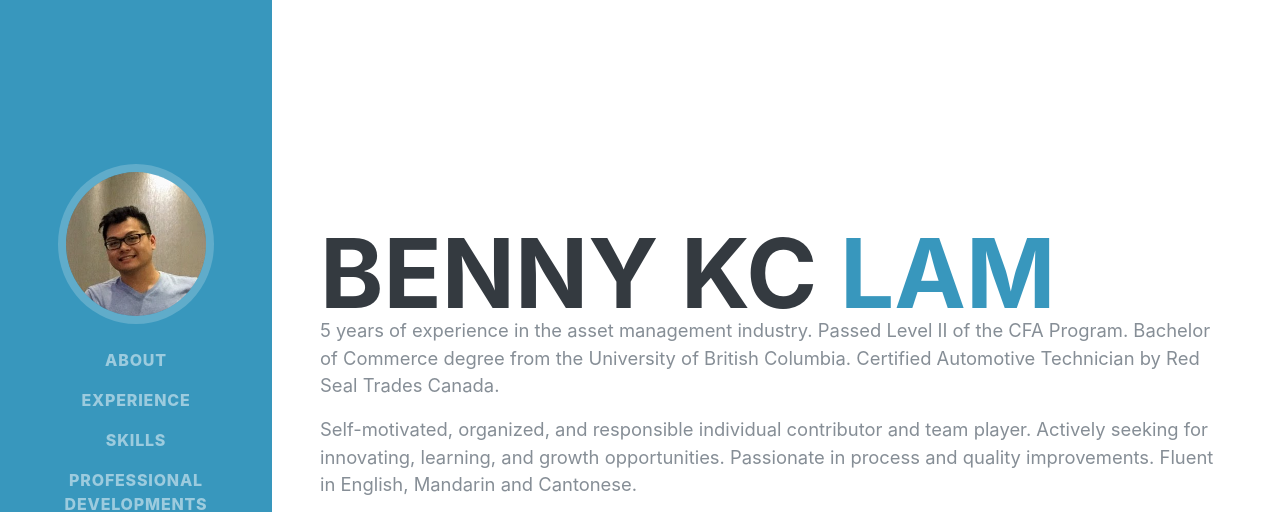
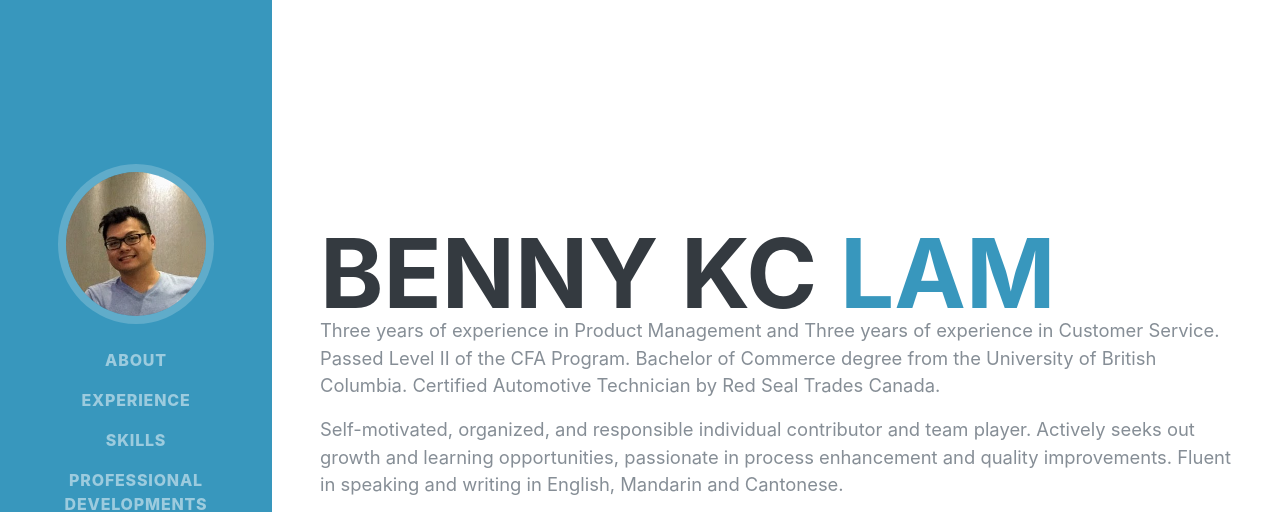
Before and after one commit to blam0/blam0.github.io, a plain HTML site: page index.html in a window 1280 px wide. Shown: the top 512 px of the page. Drawn offline with Linux system fonts and the light colour scheme; files whose address does not match are found by name; a web font is replaced by a local one.

Commit message:
extended profile

```diff
--- a/index.html
+++ b/index.html
@@ -70,10 +70,12 @@
         <h1 class="mb-0">Benny KC
           <span class="text-primary">Lam</span>
         </h1>
-        <p class="lead mb-3">5 years of experience in the asset management industry. Passed Level II of the CFA Program.
-          Bachelor of Commerce degree from the University of British Columbia. Certified Automotive Technician by Red Seal Trades Canada.</p>
-        <p class="lead mb-3">Self-motivated, organized, and responsible individual contributor and team player. Actively seeking for innovating, learning, and
-          growth opportunities. Passionate in process and quality improvements. Fluent in English, Mandarin and Cantonese. </p>
+        <p class="lead mb-3">Three years of experience in Product Management and Three years of experience in Customer
+          Service. Passed Level II of the CFA Program. Bachelor of Commerce degree from the University of British
+          Columbia. Certified Automotive Technician by Red Seal Trades Canada. </p>
+        <p class="lead mb-3">Self-motivated, organized, and responsible individual contributor and team player. Actively seeks out growth and learning opportunities,
+          passionate in process enhancement and quality improvements. Fluent in speaking and writing in English,
+          Mandarin and Cantonese.</p>
         <div class="social-icons">
           <a href="https://www.linkedin.com/in/bennylam" target="_blank">
             <i class="fab fa-linkedin-in"></i>
@@ -141,6 +143,9 @@
         <div class="subheading mb-0">Programming Languages</div>
         <ul class="list-inline dev-icons">
           <li class="list-inline-item">
+            <p style="font-size:20px">SQL</p>
+          </li>
+          <li class="list-inline-item">
             <i class="fab fa-python fa-xs"></i>
           </li>
           <li class="list-inline-item">
@@ -154,9 +159,11 @@
           </li>
           <li class="list-inline-item">
             <i class="fab fa-node-js fa-xs"></i>
+          </li>
           <li class="list-inline-item">
-            <p style="font-size:20px">SQL</p>
+            <i class="fab fa-react fa-xs"></i>
           </li>
+          <img src="https://img.icons8.com/ios/25/000000/redux.png"/>
         </ul>
 
         <div class="subheading mb-0">Software Skills</div>
```
